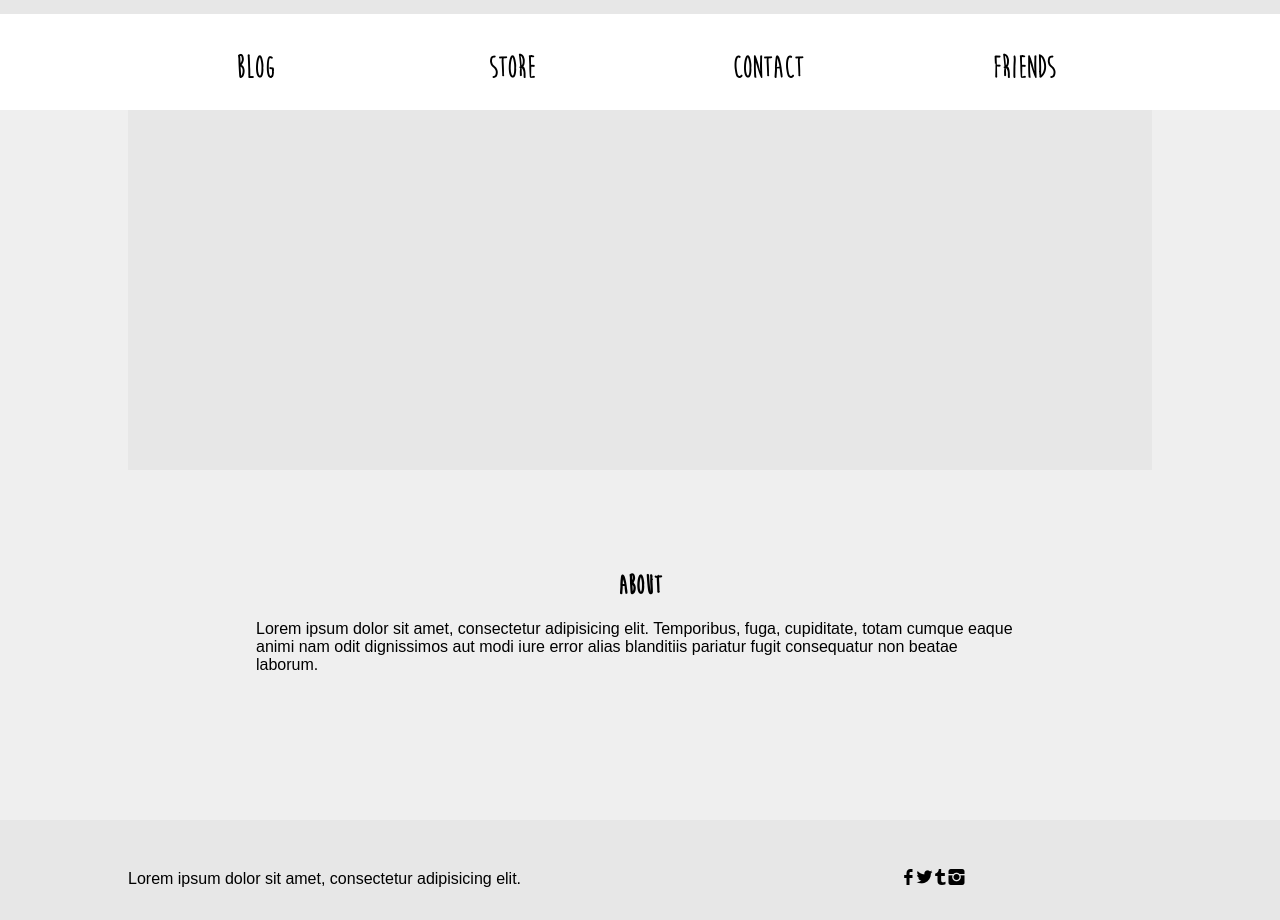
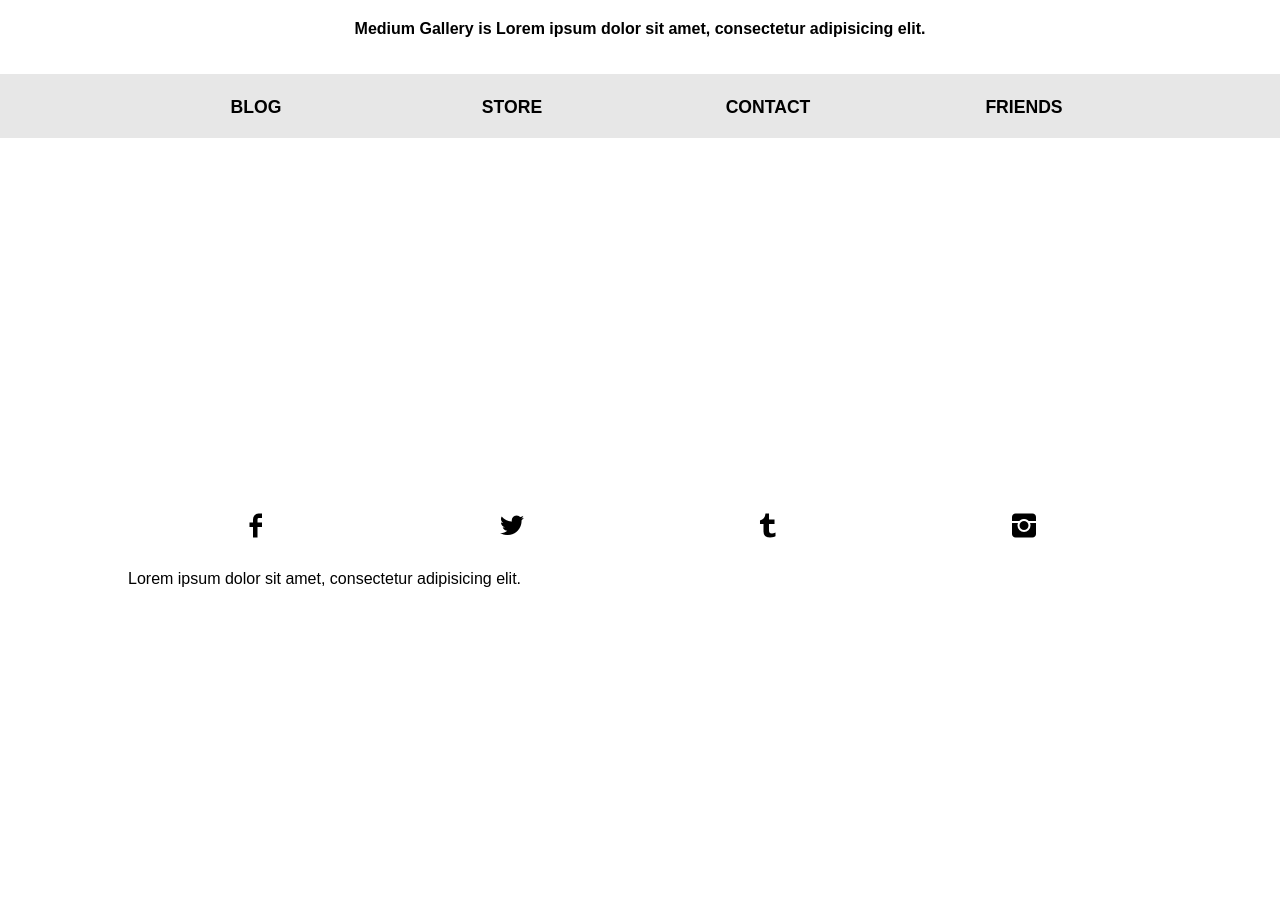
Before and after one commit to Michaelzrobin/medium-gallery, a plain HTML site: page index.html in a window 1280 px wide. Shown: the part 284-1204 px from the top of the page. After the commit the page ends 872 px from the top, so only its background shows below. Drawn offline with Linux system fonts and the light colour scheme; a script that the page names is missing.

Commit message:
other option
fd

```diff
--- a/index.html
+++ b/index.html
@@ -10,8 +10,10 @@
     </head>
     <body>
         <header>
-            <img class="logo small" src="img/mg-logo.png">
-            <h1> Medium Gallery </h1>
+            <img class="logo" src="img/mg-logo.png">
+            <h1>
+              Medium Gallery is Lorem ipsum dolor sit amet, consectetur adipisicing elit.
+            </h1>
         </header>
         <section class="navbar">
           <nav class="container">
@@ -22,29 +24,13 @@
            --></nav>
         </section>
 
+      <!-- <div class="container"> -->
 
         <section class="carousel">
-          <div class="container">
-            <img>
-          </div>
         </section>
 
-        <section class="about-section">
-            <div class="about-box">
-              <h1>ABOUT</h1>
-              <span class="about-text"> Lorem ipsum dolor sit amet, consectetur adipisicing elit. Temporibus, fuga, cupiditate, totam cumque eaque animi nam odit dignissimos aut modi iure error alias blanditiis pariatur fugit consequatur non beatae laborum.</span>
-            </div>
-        </section>
-
-
-
-
-
-
-        <footer>
+        <section class="social">
           <div class="container">
-
-              <span>Lorem ipsum dolor sit amet, consectetur adipisicing elit.</span>
             <a href=""><!--
              --><i class="icon-facebook"></i><!--
            --></a><!--
@@ -58,8 +44,17 @@
              --><i class="icon-instagram"></i><!--
         --></a>
           </div>
+        </section>
+
+      <!-- </div> -->
+
+        <footer>
+            <div class="container">
+
+              <span>Lorem ipsum dolor sit amet, consectetur adipisicing elit.</span>
+
+            </div>
         </footer>
-
         <script src="js/main.js"></script>
     </body>
 </html>
--- a/sass/global.scss
+++ b/sass/global.scss
@@ -18,32 +18,27 @@ a{
 header{
   width: 100%;
   margin: 0 auto;
-  font-size: 7rem;
-  background-color: #E7E7E7;
-  padding-top: 20px;
+  font-size: 1rem;
+  padding-top: 25px;
   h1{
-    font-family: "moonflower";
-    text-align: justify;
-    width: 80%;
-    margin: 0 auto;
-    padding-bottom: 20px;
-    font-weight: 800
+    font-size: 1em;
+    text-align: center;
+    padding-bottom: 25px;
   }
 }
 section.navbar{
-  background-color: white;
-  height: 6em;
+  background-color: #E7E7E7;
+  height: 4em;
 }
 nav{
   width: 100%;
-  height: 6em;
+  height: 4em;
   margin: 0 auto;
   a{
-    font-family: "moonflower";
     display: inline-block;
     text-align: center;
-    font-size: 2em;
-    padding-top: 2.25rem;
+    font-size: 1.1em;
+    padding-top: 1.4375rem;
     height: 100%;
     width: 25%;
     font-weight: 800;
@@ -56,52 +51,15 @@ nav{
 }
 .carousel{
   height: 360px;
-  background-color: #EFEFEF;
   width: 100%;
-  .container{
-  height: 100%;
-  background-color: #E7E7E7;
-  }
-}
-
-section.about-section{
-  font-size: 1rem;
-  height: 350px;
-    background-color: #EFEFEF;
-
-  h1{
-    margin-top: 100px;
-    font-family: "moonflower-bold";
-    font-size: 1.7em;
-    display: inline-block;
-    width: 100%;
-    text-align: center;
-  }
-}
-.about-text{
-  display: block;
-  margin: 0 auto;
-  width: 60%;
-
-}
-
-footer{
-  height: 100px;
-  background-color: #E7E7E7;
-  span{
-    height: 100%;
-    margin-top: 50px;
-    width: 75%;
-  display: inline-block;
-  }
-
 }
 .social{
-  display: inline-block;
-  width: 25%;
+  width: 100%;
   font-size: 1rem;
+  margin: 0 auto 30px auto;
   a{
     padding-top: 1em;
+    text-align: center;
     display: inline-block;
     width: 25%;
     i{
@@ -109,7 +67,11 @@ footer{
     }
   }
 }
+section.about{
+}
+.about-text{
+  display: block;
+  margin: 0 auto;
+  width: 60%;
+}
 // HELPER CLASSES
-.small{
-  display: none;
-}
```
Also changed, not shown: css/global.css.
